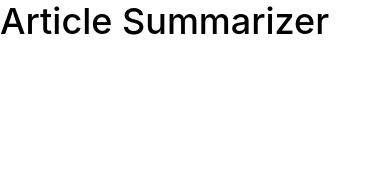
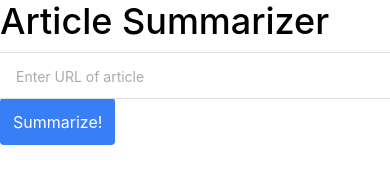
Before and after one commit to mitasray/Summary, a website: page www/index.html in a window 390 px wide. Drawn offline with Linux system fonts and the light colour scheme; some packages are replaced by stand-ins of ours; files that its build step writes are made by us from their sources.

Commit message:
adding text box and button

```diff
--- a/www/index.html
+++ b/www/index.html
@@ -24,11 +24,23 @@
   <body ng-app="starter">
 
     <ion-pane>
-      <ion-header-bar class="bar-stable">
+
+      <ion-header-bar class="bar-positive">
         <h1 class="title">Article Summarizer</h1>
       </ion-header-bar>
+
       <ion-content>
+
+      <label class="item item-input">
+        <input type="url" placeholder="Enter URL of article">
+      </label>
+
+      <button class="button button-positive">
+        Summarize!
+      </button>
+
       </ion-content>
+
     </ion-pane>
 
   </body>
```
Also changed, not shown: 1 other file.
